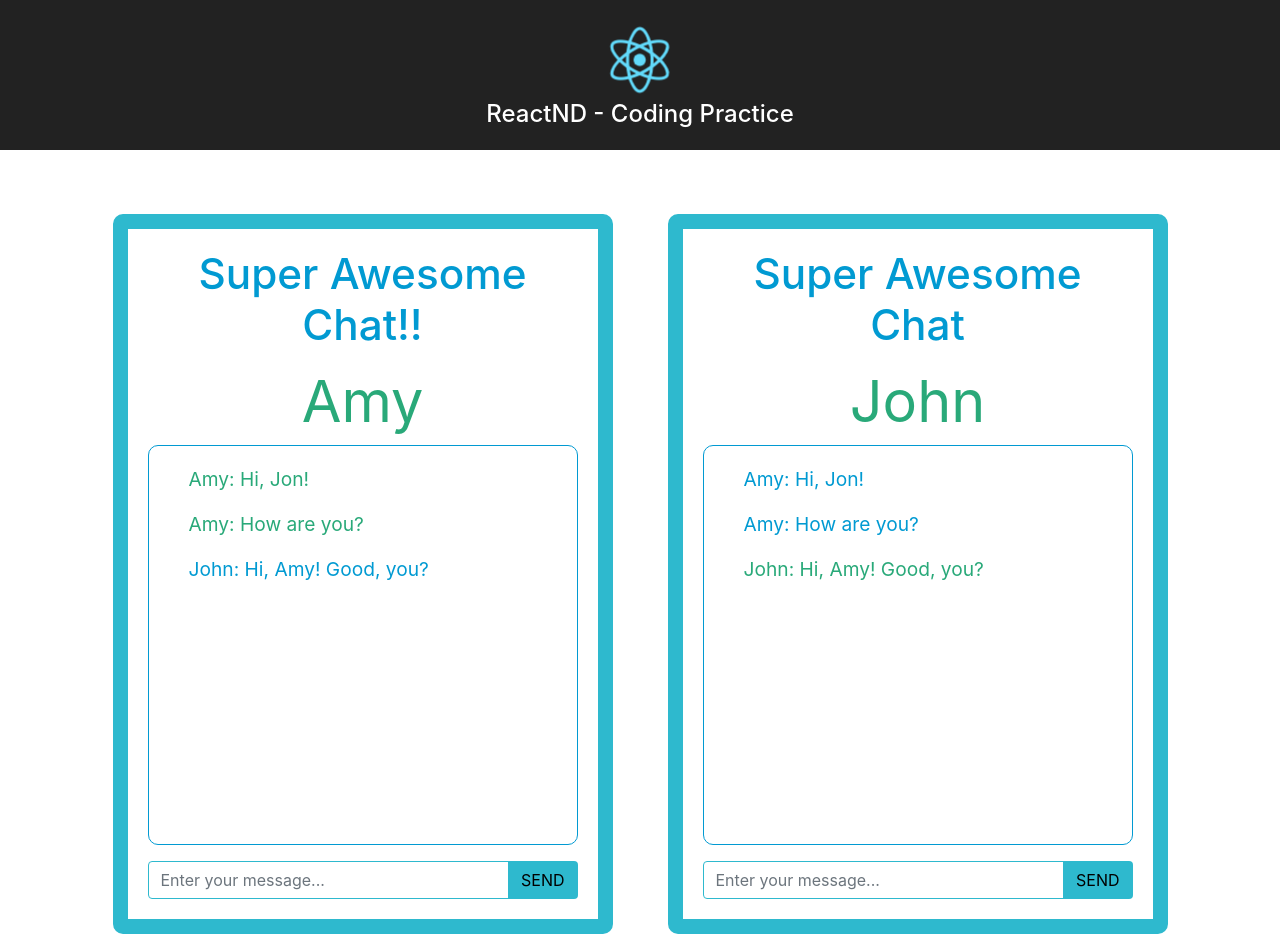
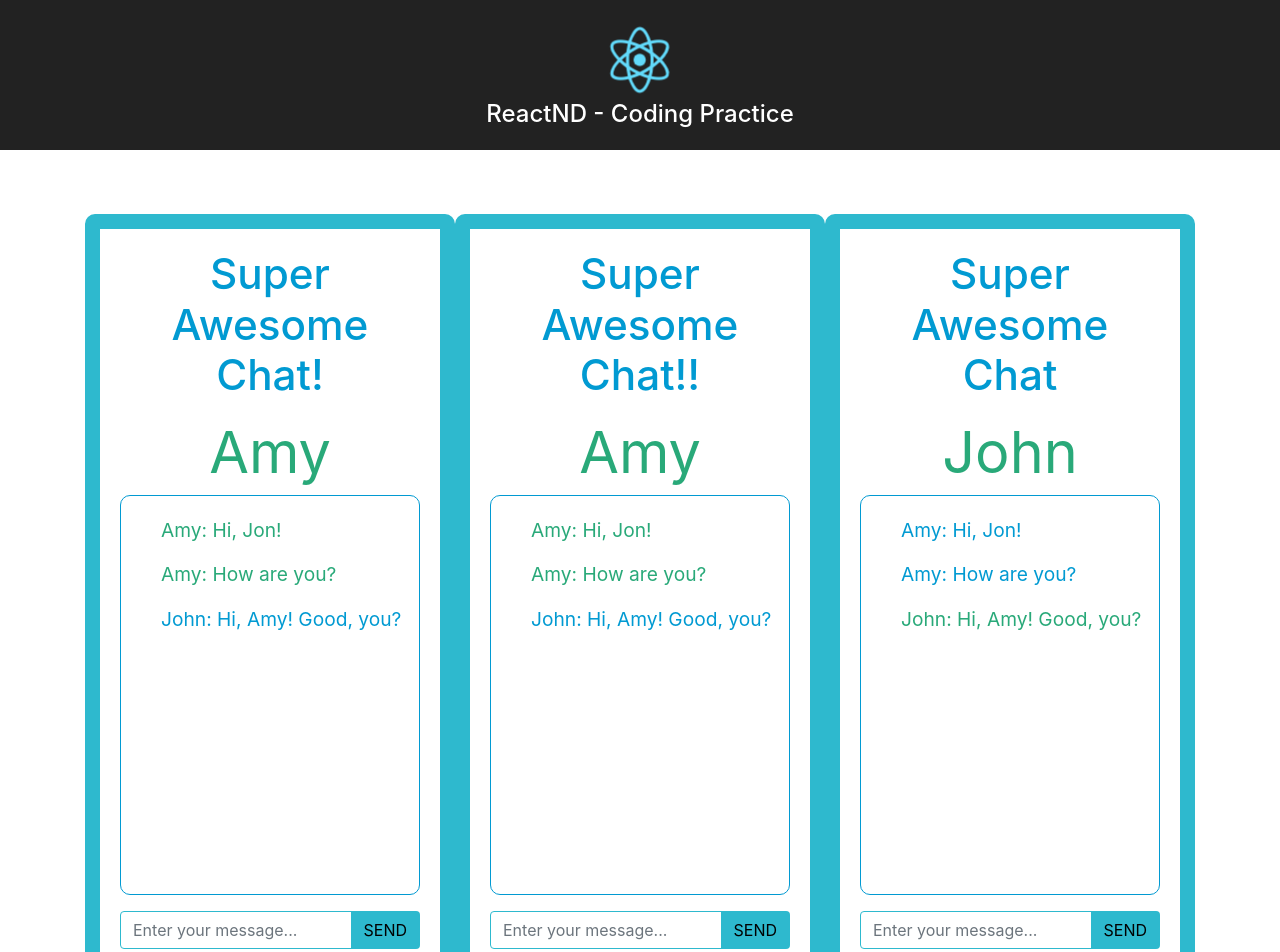
Before and after one commit to tomstockwood/Exercise-2-All-Together, a React (Create React App) app: page / in a window 1280 px wide. Shown: the top 952 px of the page. Built offline with nearby package versions, Linux system fonts and the light colour scheme.

Commit message:
Created a component called ChatWindow
ChatWindow contains the old code for the chat window, and takes both MessageList and InputGroup as props

```diff
--- a/src/App.js
+++ b/src/App.js
@@ -3,6 +3,7 @@ import logo from './logo.svg';
 import './App.css';
 import MessageList from './MessageList.js'
 import InputGroup from './InputGroup.js'
+import ChatWindow from './ChatWindow.js'
 
 /*
 This exercise will help you practice many of your newly aquired React skills.
@@ -48,6 +49,15 @@ class App extends Component {
           <h1 className="App-title">ReactND - Coding Practice</h1>
         </header>
         <div className="container">
+
+          <ChatWindow
+            heading={'Super Awesome Chat!'}
+            user={this.state.users[0]}
+            messages={this.state.messages}
+            isDisabled={this.isDisabled}
+          >
+          </ChatWindow>
+
           <div className="chat-window">
             <h2>Super Awesome Chat!!</h2>
             <div className="name sender">{this.state.users[0].username}</div>
--- /dev/null
+++ b/src/ChatWindow.js
@@ -0,0 +1,25 @@
+import React, { Component } from 'react';
+import MessageList from './MessageList.js';
+import InputGroup from './InputGroup.js';
+
+function ChatWindow(props) {
+  return (
+    <div className="chat-window">
+      <h2>{props.heading}</h2>
+      <div className="name sender">{props.user.username}</div>
+
+      <MessageList
+        messages={props.messages}
+        user={props.user}
+      >
+      </MessageList>
+
+      <InputGroup
+        isDisabled={props.isDisabled}
+      >
+      </InputGroup>
+    </div>
+  )
+}
+
+export default ChatWindow
```
